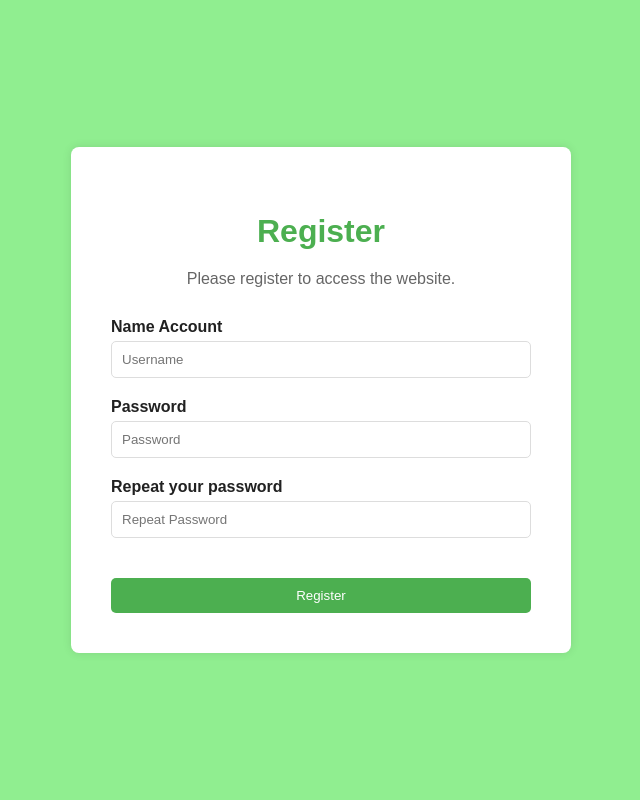
After one commit to shirokkkj/webchat, a Flask app: page /register in a window 1280 px wide. The commit adds this page. Shown: the whole page, without its empty margins (319-959 px from the left). Run offline with Flask 3, Linux system fonts and the light colour scheme.

Commit message:
new commits

```diff
--- /dev/null
+++ b/entry_points/data_entry.py
@@ -0,0 +1,9 @@
+from flask_wtf import FlaskForm
+from wtforms import StringField, PasswordField, SubmitField
+from wtforms.validators import Length, DataRequired, EqualTo
+
+class Register(FlaskForm):
+    name = StringField('Name Account', validators=[Length(min=5, max=24), DataRequired()])
+    password = PasswordField('Password', validators=[Length(min=3, max=10), DataRequired(), EqualTo('repeat_password', message='Password must be matchs')])
+    repeat_password = PasswordField('Repeat your password', validators=[DataRequired()])
+    submit = SubmitField('Register')
--- a/main.py
+++ b/main.py
@@ -1,15 +1,41 @@
-from flask import Flask, render_template, request
+from flask import Flask, render_template, request, make_response, redirect, url_for
 from flask_socketio import SocketIO, emit
+from entry_points.data_entry import Register
+import os
 messages = [
 ]
 
 
 app = Flask(__name__)
 io = SocketIO(app)
+app.config['SECRET_KEY'] = os.getenv('SECRET_KEY')
 
 @app.route('/home', methods=['GET', 'POST'])
 def home():
+    if not request.cookies.get('autor'):
+        return redirect(url_for('register'))
     return render_template('home.html', messages=messages)
+
+
+
+@app.route('/register', methods=['GET', 'POST'])
+def register():
+    register_form = Register()
+
+    message = ''
+
+    if request.method == 'POST':
+        if register_form.validate_on_submit():
+            cookie = make_response(redirect(url_for('home')))
+            cookie.set_cookie('autor', register_form.name.data)
+            cookie.set_cookie('password', register_form.password.data)
+            return cookie
+        else:
+            message = f'Algum erro aconteceu durante o seu registro.'
+            print(register_form.password.data)
+            print(register_form.repeat_password.data)
+
+    return render_template('login.html', register_form=register_form, message=message)
 
 @io.on('sendMessages')
 def receive_message(msg):
--- /dev/null
+++ b/static/css/login.css
@@ -0,0 +1,106 @@
+body {
+    margin: 0;
+    padding: 0;
+    display: flex;
+    justify-content: center;
+    align-items: center;
+    height: 100vh;
+    background-color: #90ee90;
+    font-family: 'Arial', sans-serif;
+    color: #212121;
+}
+
+.login-container {
+    display: flex;
+    justify-content: center;
+    align-items: center;
+    width: 100%;
+    max-width: 500px;
+}
+
+.login-box {
+    background-color: #ffffff;
+    border-radius: 8px;
+    padding: 40px;
+    box-shadow: 0px 0px 10px rgba(0, 0, 0, 0.1);
+    text-align: center;
+    width: 100%;
+}
+
+h2 {
+    margin-bottom: 20px;
+    font-size: 2em;
+    color: #4caf50;
+}
+
+p {
+    margin-bottom: 30px;
+    color: #666;
+}
+
+.input-group {
+    margin-bottom: 20px;
+    text-align: left;
+    transition: 20s;
+}
+
+label {
+    display: block;
+    margin-bottom: 5px;
+    font-weight: bold;
+    color: #212121;
+}
+
+.input-field {
+    width: 100%;
+    padding: 10px;
+    border: 1px solid #ddd;
+    border-radius: 5px;
+    box-sizing: border-box;
+    transition: border-color 0.3s ease, background-color 0.3s ease;
+}
+
+.input-field:focus {
+    border-color: #4caf50; /* Altera a cor da borda ao focar */
+    background-color: #f1f8e9; /* Altera a cor de fundo ao focar */
+}
+
+.submit-login {
+    width: 100%;
+    padding: 10px;
+    background-color: #4caf50;
+    color: #ffffff;
+    border: none;
+    border-radius: 5px;
+    cursor: pointer;
+    margin-top: 20px;
+}
+
+.submit-login:hover {
+    background-color: #81c784;
+}
+
+.google-login {
+    width: 100%;
+    padding: 10px;
+    background-color: #000;
+    color: #ffffff;
+    border: none;
+    border-radius: 5px;
+    cursor: pointer;
+    margin-top: 10px;
+}
+
+.other-options {
+    margin-top: 20px;
+}
+
+.other-options a {
+    color: #4caf50;
+    text-decoration: none;
+}
+
+.other-options p {
+    margin-top: 10px;
+    color: #666;
+}
--- /dev/null
+++ b/templates/login.html
@@ -0,0 +1,44 @@
+<!DOCTYPE html>
+<html lang="pt-BR">
+<head>
+    <meta charset="UTF-8">
+    <meta name="viewport" content="width=device-width, initial-scale=1.0">
+    <link rel="stylesheet" href="{{url_for('static', filename='css/login.css')}}">
+    <title>Login Page</title>
+</head>
+<body>
+    {% with messages = get_flashed_messages() %}
+    {% if messages %}
+        <div class="flashes">
+            {% for message in messages %}
+                <div class="alert alert-danger alert-dismissible fade show" role="alert">
+                    <strong>{{ message }}</strong>
+                </div>
+            {% endfor %}
+        </div>
+    {% endif %}
+{% endwith %}
+    <div class="login-container">
+        <div class="login-box">
+            <h2>Register</h2>
+            <p>Please register to access the website.</p>
+            <form method="POST" action="register">
+                {{ register_form.hidden_tag() }}
+                <div class="input-group">
+                    <label for="email">{{ register_form.name.label }}</label>
+                    {{ register_form.name(class="input-field", id="name", placeholder="Username") }}
+                </div>
+                <div class="input-group">
+                    <label for="password">{{ register_form.password.label }}</label>
+                    {{ register_form.password(class="input-field", id="password", placeholder="Password") }}
+                </div>
+                <div class="input-group">
+                    <label for="password">{{ register_form.repeat_password.label }}</label>
+                    {{ register_form.repeat_password(class="input-field", id="password", placeholder="Repeat Password") }}
+                </div>
+                {{register_form.submit(class='submit-login')}}
+            </form>
+        </div>
+    </div>
+</body>
+</html>
```
Also changed, not shown: templates/home.html (+27 -4 lines), static/anims/login_anim.svg (added).
